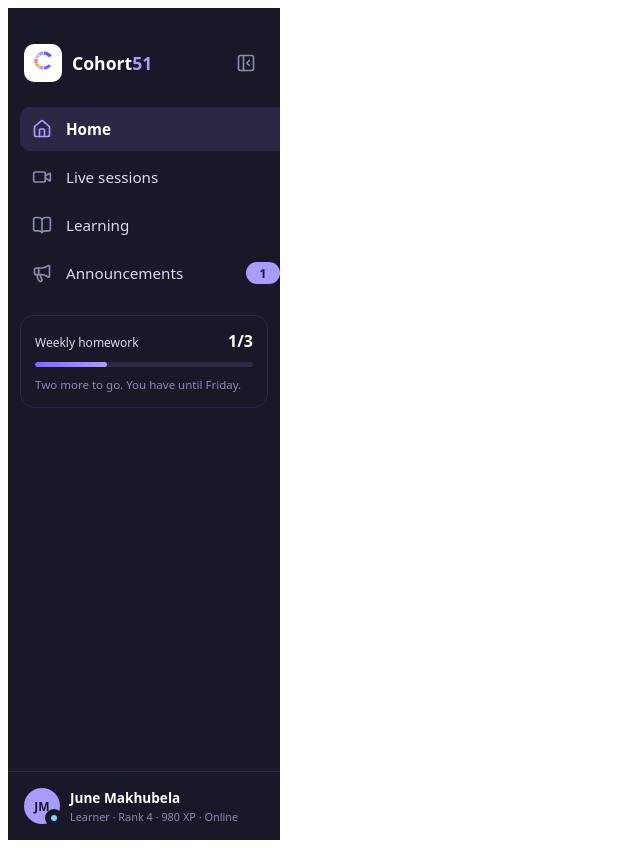
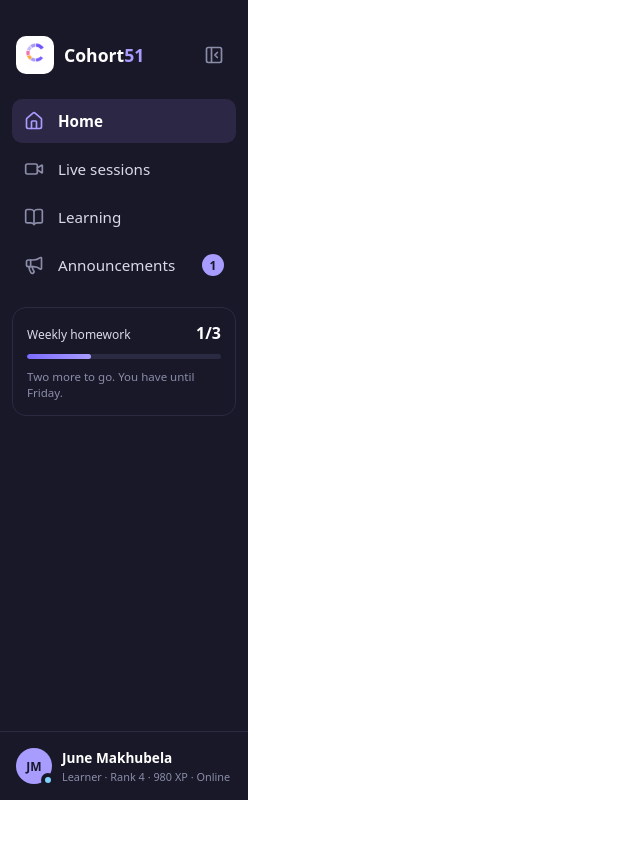
Before and after one commit to MatayeW/group-project, a React (Vite) app: page / in a window 1280 px wide. Shown: the whole page, without its empty margins (0-640 px from the left). After the commit the page ends 800 px from the top, so only its background shows below. Built offline with nearby package versions, Linux system fonts and the light colour scheme.

Commit message:
fix: add margin 0 and padding 0 to browser styling

```diff
--- a/src/index.css
+++ b/src/index.css
@@ -1,3 +1,9 @@
+*, *::before, *::after {
+  box-sizing: border-box;
+  margin: 0;
+  padding: 0;
+}
+
 /* :root {
   --text: #6b6375;
   --text-h: #08060d;
```
